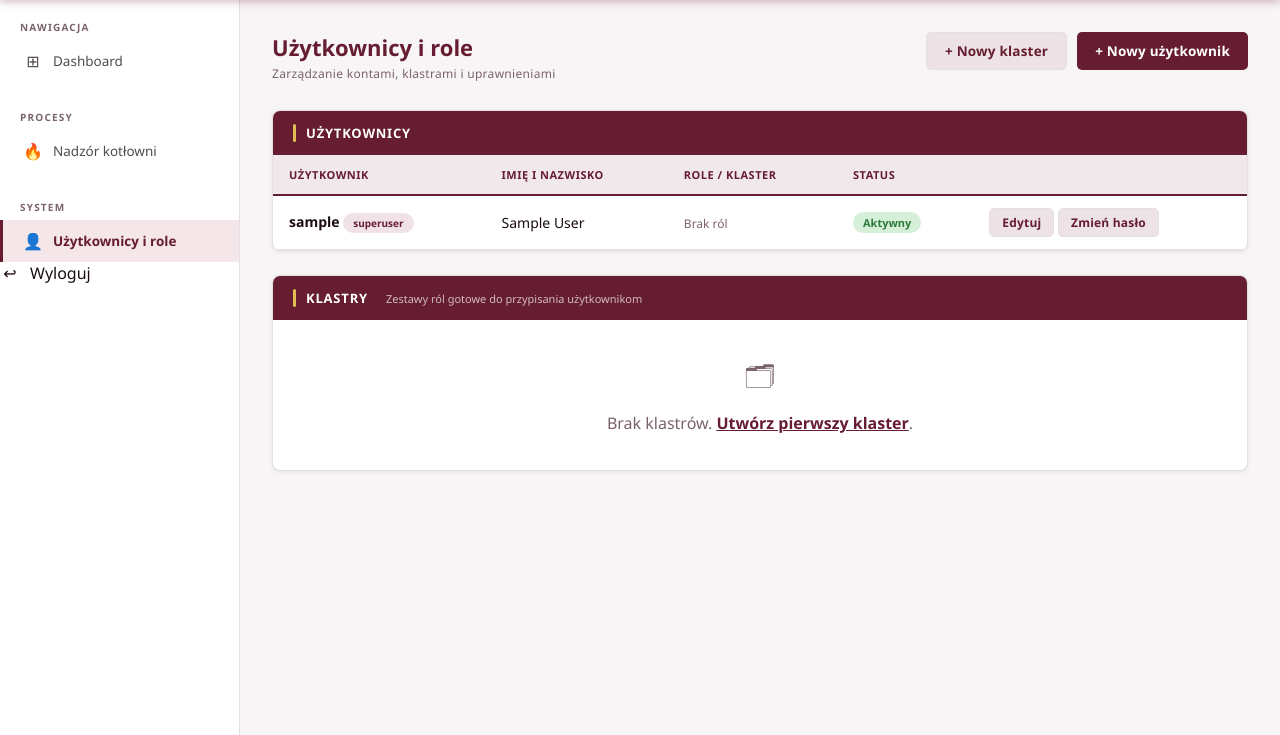
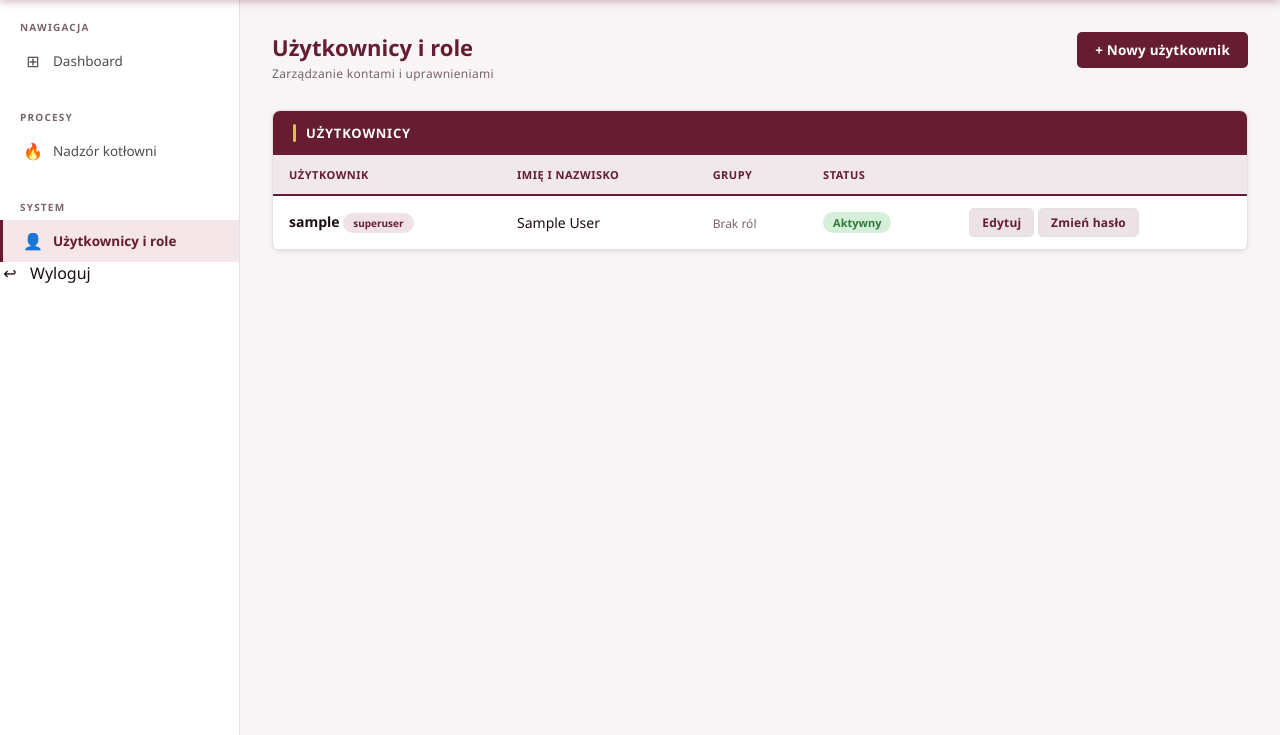
Before and after one commit to SP1BrueggenPL/DigitalWED, a Django app: page /uzytkownicy/ in a window 1280 px wide. Shown: the part 64-799 px from the top of the page. Run offline with Django 5.2, Linux system fonts and the light colour scheme; the visitor is signed in with stand-in values (Sample User, id 1); data comes from the database, SQL or seed files in the repository; data that the repository does not hold is empty.

Commit message:
Remove klastry section from user list page
Co-Authored-By: Claude Sonnet 4.6 <noreply@anthropic.com>

```diff
--- a/templates/core/user_list.html
+++ b/templates/core/user_list.html
@@ -5,10 +5,9 @@
 <div class="page-header">
   <div class="page-header-left">
     <h1>Użytkownicy i role</h1>
-    <div class="doc-number">Zarządzanie kontami, klastrami i uprawnieniami</div>
+    <div class="doc-number">Zarządzanie kontami i uprawnieniami</div>
   </div>
   <div style="display:flex;gap:10px">
-    <a href="{% url 'klaster_create' %}" class="btn btn-secondary">+ Nowy klaster</a>
     <a href="{% url 'user_create' %}" class="btn btn-primary">+ Nowy użytkownik</a>
   </div>
 </div>
@@ -22,7 +21,7 @@
         <tr>
           <th>Użytkownik</th>
           <th>Imię i nazwisko</th>
-          <th>Role / Klaster</th>
+          <th>Grupy</th>
           <th>Status</th>
           <th></th>
         </tr>
@@ -57,52 +56,4 @@
   </div>
 </div>
 
-<!-- KLASTRY -->
-<div class="card">
-  <div class="card-header">
-    <h3>Klastry</h3>
-    <span style="font-size:11px;color:rgba(255,255,255,0.7);margin-left:8px;font-weight:400">Zestawy ról gotowe do przypisania użytkownikom</span>
-  </div>
-  <div class="card-body" style="padding:0">
-    {% if klastry %}
-    <table class="data-table">
-      <thead>
-        <tr>
-          <th>Nazwa klastra</th>
-          <th>Opis</th>
-          <th>Role w klastrze</th>
-          <th></th>
-        </tr>
-      </thead>
-      <tbody>
-        {% for k in klastry %}
-        <tr>
-          <td><strong>{{ k.nazwa }}</strong></td>
-          <td style="color:var(--brand-muted);font-size:13px">{{ k.opis|default:"—" }}</td>
-          <td>
-            {% for g in k.grupy.all %}
-              <span class="status-chip status-chip--info" style="margin-right:3px">{{ g.name }}</span>
-            {% empty %}
-              <span style="color:var(--brand-muted);font-size:12px">Brak ról</span>
-            {% endfor %}
-          </td>
-          <td style="white-space:nowrap">
-            <a href="{% url 'klaster_edit' k.pk %}" class="btn btn-secondary btn-sm">Edytuj</a>
-            <form method="post" action="{% url 'klaster_delete' k.pk %}" style="display:inline" onsubmit="return confirm('Usunąć klaster „{{ k.nazwa }}"?')">
-              {% csrf_token %}
-              <button type="submit" class="btn btn-secondary btn-sm" style="color:var(--brand-danger)">Usuń</button>
-            </form>
-          </td>
-        </tr>
-        {% endfor %}
-      </tbody>
-    </table>
-    {% else %}
-    <div style="padding:36px;text-align:center;color:var(--brand-muted)">
-      <div style="font-size:28px;margin-bottom:8px">🗂</div>
-      <p>Brak klastrów. <a href="{% url 'klaster_create' %}" style="color:var(--brand-primary);font-weight:600">Utwórz pierwszy klaster</a>.</p>
-    </div>
-    {% endif %}
-  </div>
-</div>
 {% endblock %}
```
